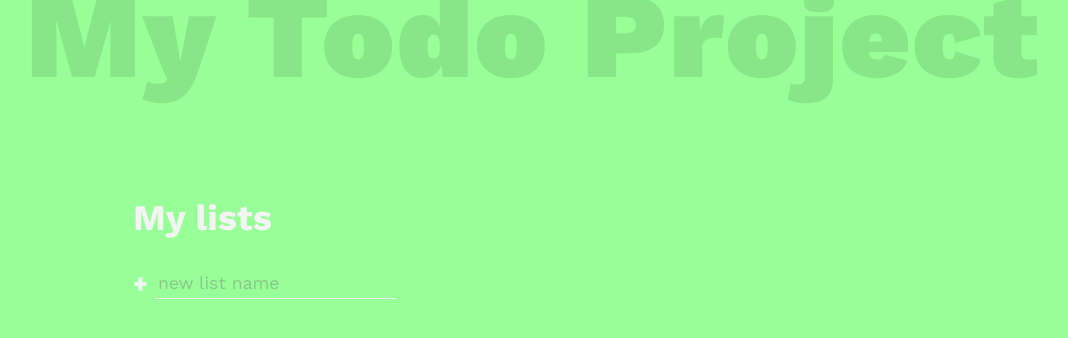
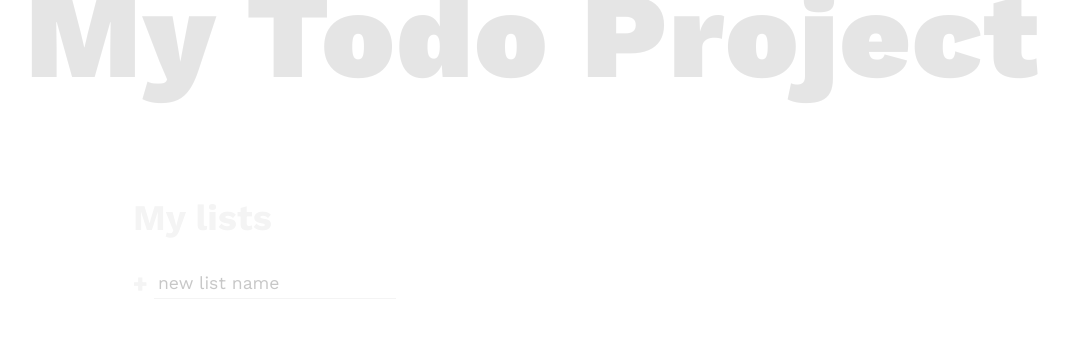
Before and after one commit to saikatdasjoydip/todo-js, a plain HTML site: page index.html in a window 1280 px wide. Shown: the whole page, without its empty margins (107-1175 px from the left). Drawn offline with nearby package versions, Linux system fonts and the light colour scheme.

Commit message:
Update style.css

```diff
--- a/style.css
+++ b/style.css
@@ -1,5 +1,5 @@
 :root {
-  --clr-primary: #98ff98;
+  --clr-primary: rasin;
   --clr-light: #f4f4f4;
   --clr-dark: #333;
   --clr-warning: rgb(99, 36, 36);
```
